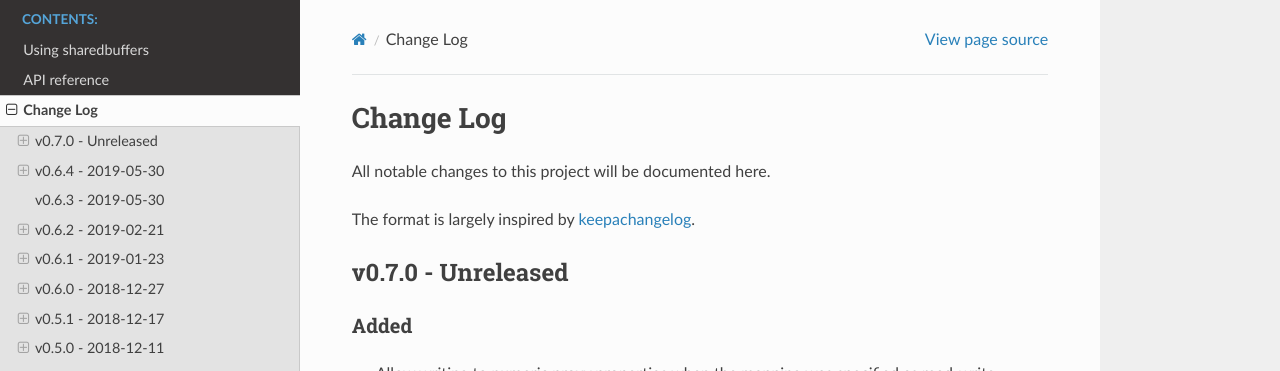
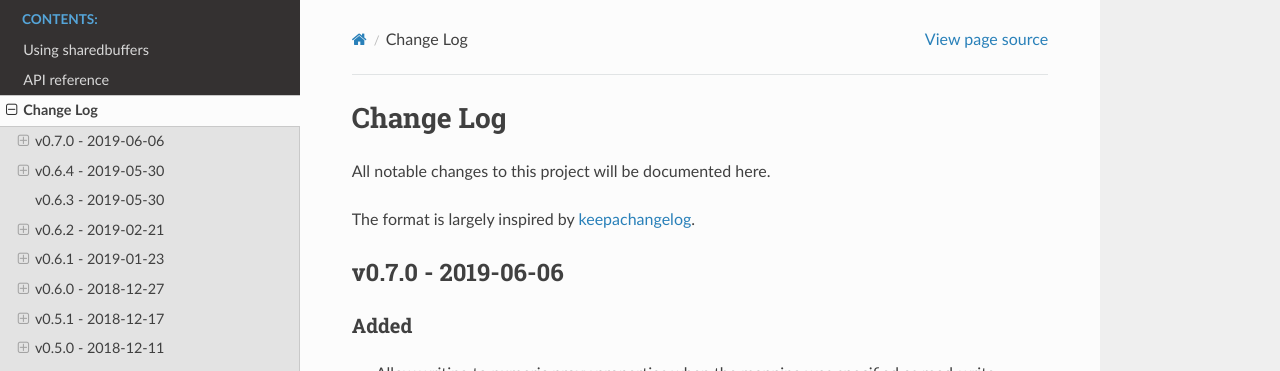
Before and after one commit to jampp/sharedbuffers, a Sphinx documentation site: the page built from doc/source/CHANGELOG.rst, in a window 1280 px wide and 900 px high. Shown: the top 371 px of the window. Built offline with Sphinx 7.4.7 and the Read the Docs theme 2.0.0, drawn with Linux system fonts in a browser that asks for light colours.

Commit message:
Mark release date

```diff
--- a/doc/source/CHANGELOG.rst
+++ b/doc/source/CHANGELOG.rst
@@ -7,7 +7,7 @@ The format is largely inspired by keepachangelog_.
 
 .. _0.1.1:
 
-v0.7.0 - Unreleased
+v0.7.0 - 2019-06-06
 ===================
 
 Added
```
